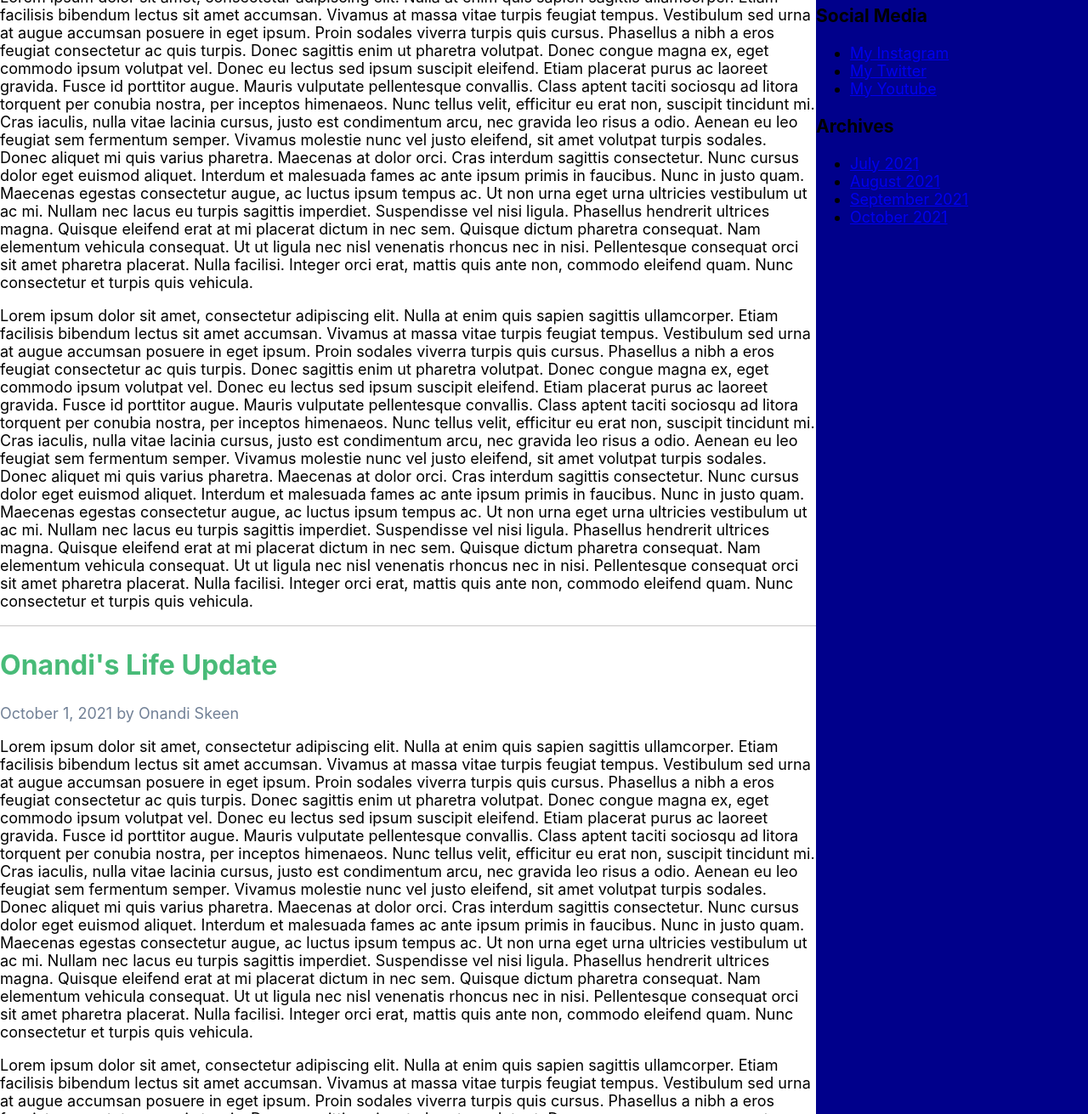
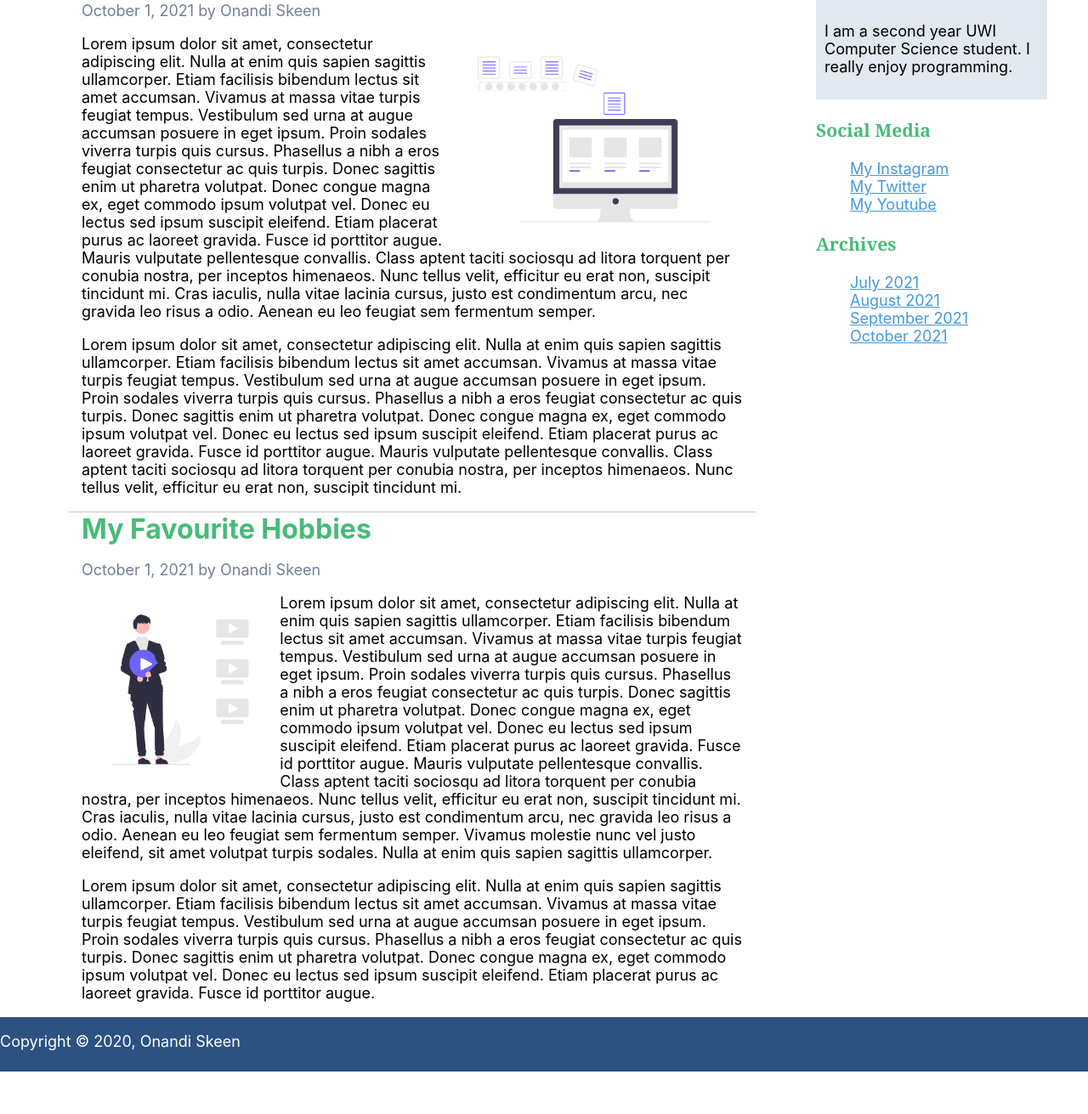
Before and after one commit to RyZeRaid/info2180-lab2, a plain HTML site: page index.html in a window 1280 px wide. Shown: the part 453-1764 px from the top of the page at 85% size. After the commit the page ends 1714 px from the top, so only its background shows below. Drawn offline with Linux system fonts and the light colour scheme.

Commit message:
Updated html, css file and added image files

```diff
--- a/index.html
+++ b/index.html
@@ -17,33 +17,24 @@
     <article>
         <h2>Onandi's Life Update</h2>
         <p id="date">October 1, 2021 by Onandi Skeen</p>
+        <img id="computer" src="./img/undraw_data_processing_yrrv.png" alt="Computer">
         <p>Lorem ipsum dolor sit amet, consectetur adipiscing elit. Nulla at enim quis sapien sagittis ullamcorper. Etiam facilisis bibendum lectus sit amet accumsan. Vivamus at massa vitae turpis feugiat tempus. Vestibulum sed urna at augue accumsan posuere in eget ipsum. Proin sodales viverra turpis quis cursus. Phasellus a nibh a eros feugiat consectetur ac quis turpis. Donec sagittis enim ut pharetra volutpat. Donec congue magna ex, eget commodo ipsum volutpat vel. Donec eu lectus sed ipsum suscipit eleifend. Etiam placerat purus ac laoreet gravida. Fusce id porttitor augue. Mauris vulputate pellentesque convallis. Class aptent taciti sociosqu ad litora torquent per conubia nostra, per inceptos himenaeos. Nunc tellus velit, efficitur eu erat non, suscipit tincidunt mi. Cras iaculis, nulla vitae lacinia cursus, justo est condimentum arcu, nec gravida leo risus a odio.
 
-            Aenean eu leo feugiat sem fermentum semper. Vivamus molestie nunc vel justo eleifend, sit amet volutpat turpis sodales. Donec aliquet mi quis varius pharetra. Maecenas at dolor orci. Cras interdum sagittis consectetur. Nunc cursus dolor eget euismod aliquet. Interdum et malesuada fames ac ante ipsum primis in faucibus.
-
-            Nunc in justo quam. Maecenas egestas consectetur augue, ac luctus ipsum tempus ac. Ut non urna eget urna ultricies vestibulum ut ac mi. Nullam nec lacus eu turpis sagittis imperdiet. Suspendisse vel nisi ligula. Phasellus hendrerit ultrices magna. Quisque eleifend erat at mi placerat dictum in nec sem. Quisque dictum pharetra consequat. Nam elementum vehicula consequat. Ut ut ligula nec nisl venenatis rhoncus nec in nisi. Pellentesque consequat orci sit amet pharetra placerat. Nulla facilisi. Integer orci erat, mattis quis ante non, commodo eleifend quam. Nunc consectetur et turpis quis vehicula.</p>
-        <p>Lorem ipsum dolor sit amet, consectetur adipiscing elit. Nulla at enim quis sapien sagittis ullamcorper. Etiam facilisis bibendum lectus sit amet accumsan. Vivamus at massa vitae turpis feugiat tempus. Vestibulum sed urna at augue accumsan posuere in eget ipsum. Proin sodales viverra turpis quis cursus. Phasellus a nibh a eros feugiat consectetur ac quis turpis. Donec sagittis enim ut pharetra volutpat. Donec congue magna ex, eget commodo ipsum volutpat vel. Donec eu lectus sed ipsum suscipit eleifend. Etiam placerat purus ac laoreet gravida. Fusce id porttitor augue. Mauris vulputate pellentesque convallis. Class aptent taciti sociosqu ad litora torquent per conubia nostra, per inceptos himenaeos. Nunc tellus velit, efficitur eu erat non, suscipit tincidunt mi. Cras iaculis, nulla vitae lacinia cursus, justo est condimentum arcu, nec gravida leo risus a odio.
-
-            Aenean eu leo feugiat sem fermentum semper. Vivamus molestie nunc vel justo eleifend, sit amet volutpat turpis sodales. Donec aliquet mi quis varius pharetra. Maecenas at dolor orci. Cras interdum sagittis consectetur. Nunc cursus dolor eget euismod aliquet. Interdum et malesuada fames ac ante ipsum primis in faucibus.
-
-            Nunc in justo quam. Maecenas egestas consectetur augue, ac luctus ipsum tempus ac. Ut non urna eget urna ultricies vestibulum ut ac mi. Nullam nec lacus eu turpis sagittis imperdiet. Suspendisse vel nisi ligula. Phasellus hendrerit ultrices magna. Quisque eleifend erat at mi placerat dictum in nec sem. Quisque dictum pharetra consequat. Nam elementum vehicula consequat. Ut ut ligula nec nisl venenatis rhoncus nec in nisi. Pellentesque consequat orci sit amet pharetra placerat. Nulla facilisi. Integer orci erat, mattis quis ante non, commodo eleifend quam. Nunc consectetur et turpis quis vehicula.</p>
+            Aenean eu leo feugiat sem fermentum semper.</p>
+        <p>Lorem ipsum dolor sit amet, consectetur adipiscing elit. Nulla at enim quis sapien sagittis ullamcorper. Etiam facilisis bibendum lectus sit amet accumsan. Vivamus at massa vitae turpis feugiat tempus. Vestibulum sed urna at augue accumsan posuere in eget ipsum. Proin sodales viverra turpis quis cursus. Phasellus a nibh a eros feugiat consectetur ac quis turpis. Donec sagittis enim ut pharetra volutpat. Donec congue magna ex, eget commodo ipsum volutpat vel. Donec eu lectus sed ipsum suscipit eleifend. Etiam placerat purus ac laoreet gravida. Fusce id porttitor augue. Mauris vulputate pellentesque convallis. Class aptent taciti sociosqu ad litora torquent per conubia nostra, per inceptos himenaeos. Nunc tellus velit, efficitur eu erat non, suscipit tincidunt mi.</p>
     </article>
 
     <hr>
 
     <article>
-        <h2>Onandi's Life Update</h2>
+        <h2>My Favourite Hobbies</h2>
         <p id="date">October 1, 2021 by Onandi Skeen</p>
+        <img id="online" src="./img/undraw_Online_video_re_fou2.png" alt="Online Video">
         <p>Lorem ipsum dolor sit amet, consectetur adipiscing elit. Nulla at enim quis sapien sagittis ullamcorper. Etiam facilisis bibendum lectus sit amet accumsan. Vivamus at massa vitae turpis feugiat tempus. Vestibulum sed urna at augue accumsan posuere in eget ipsum. Proin sodales viverra turpis quis cursus. Phasellus a nibh a eros feugiat consectetur ac quis turpis. Donec sagittis enim ut pharetra volutpat. Donec congue magna ex, eget commodo ipsum volutpat vel. Donec eu lectus sed ipsum suscipit eleifend. Etiam placerat purus ac laoreet gravida. Fusce id porttitor augue. Mauris vulputate pellentesque convallis. Class aptent taciti sociosqu ad litora torquent per conubia nostra, per inceptos himenaeos. Nunc tellus velit, efficitur eu erat non, suscipit tincidunt mi. Cras iaculis, nulla vitae lacinia cursus, justo est condimentum arcu, nec gravida leo risus a odio.
 
-            Aenean eu leo feugiat sem fermentum semper. Vivamus molestie nunc vel justo eleifend, sit amet volutpat turpis sodales. Donec aliquet mi quis varius pharetra. Maecenas at dolor orci. Cras interdum sagittis consectetur. Nunc cursus dolor eget euismod aliquet. Interdum et malesuada fames ac ante ipsum primis in faucibus.
-
-            Nunc in justo quam. Maecenas egestas consectetur augue, ac luctus ipsum tempus ac. Ut non urna eget urna ultricies vestibulum ut ac mi. Nullam nec lacus eu turpis sagittis imperdiet. Suspendisse vel nisi ligula. Phasellus hendrerit ultrices magna. Quisque eleifend erat at mi placerat dictum in nec sem. Quisque dictum pharetra consequat. Nam elementum vehicula consequat. Ut ut ligula nec nisl venenatis rhoncus nec in nisi. Pellentesque consequat orci sit amet pharetra placerat. Nulla facilisi. Integer orci erat, mattis quis ante non, commodo eleifend quam. Nunc consectetur et turpis quis vehicula.</p>
-        <p>Lorem ipsum dolor sit amet, consectetur adipiscing elit. Nulla at enim quis sapien sagittis ullamcorper. Etiam facilisis bibendum lectus sit amet accumsan. Vivamus at massa vitae turpis feugiat tempus. Vestibulum sed urna at augue accumsan posuere in eget ipsum. Proin sodales viverra turpis quis cursus. Phasellus a nibh a eros feugiat consectetur ac quis turpis. Donec sagittis enim ut pharetra volutpat. Donec congue magna ex, eget commodo ipsum volutpat vel. Donec eu lectus sed ipsum suscipit eleifend. Etiam placerat purus ac laoreet gravida. Fusce id porttitor augue. Mauris vulputate pellentesque convallis. Class aptent taciti sociosqu ad litora torquent per conubia nostra, per inceptos himenaeos. Nunc tellus velit, efficitur eu erat non, suscipit tincidunt mi. Cras iaculis, nulla vitae lacinia cursus, justo est condimentum arcu, nec gravida leo risus a odio.
-
-            Aenean eu leo feugiat sem fermentum semper. Vivamus molestie nunc vel justo eleifend, sit amet volutpat turpis sodales. Donec aliquet mi quis varius pharetra. Maecenas at dolor orci. Cras interdum sagittis consectetur. Nunc cursus dolor eget euismod aliquet. Interdum et malesuada fames ac ante ipsum primis in faucibus.
-
-            Nunc in justo quam. Maecenas egestas consectetur augue, ac luctus ipsum tempus ac. Ut non urna eget urna ultricies vestibulum ut ac mi. Nullam nec lacus eu turpis sagittis imperdiet. Suspendisse vel nisi ligula. Phasellus hendrerit ultrices magna. Quisque eleifend erat at mi placerat dictum in nec sem. Quisque dictum pharetra consequat. Nam elementum vehicula consequat. Ut ut ligula nec nisl venenatis rhoncus nec in nisi. Pellentesque consequat orci sit amet pharetra placerat. Nulla facilisi. Integer orci erat, mattis quis ante non, commodo eleifend quam. Nunc consectetur et turpis quis vehicula.</p>
+            Aenean eu leo feugiat sem fermentum semper. Vivamus molestie nunc vel justo eleifend, sit amet volutpat turpis sodales. Nulla at enim quis sapien sagittis ullamcorper.
+        </p>
+        <p>Lorem ipsum dolor sit amet, consectetur adipiscing elit. Nulla at enim quis sapien sagittis ullamcorper. Etiam facilisis bibendum lectus sit amet accumsan. Vivamus at massa vitae turpis feugiat tempus. Vestibulum sed urna at augue accumsan posuere in eget ipsum. Proin sodales viverra turpis quis cursus. Phasellus a nibh a eros feugiat consectetur ac quis turpis. Donec sagittis enim ut pharetra volutpat. Donec congue magna ex, eget commodo ipsum volutpat vel. Donec eu lectus sed ipsum suscipit eleifend. Etiam placerat purus ac laoreet gravida. Fusce id porttitor augue.</p>
 
     </article>
  </main>
@@ -73,7 +64,7 @@
     </section>
  </aside>
  <footer>
- <p>Copyright &copy; 2020, Your Name</p>
+ <p>Copyright &copy; 2020, Onandi Skeen</p>
  </footer>
 </div>
 </body>
--- a/styles.css
+++ b/styles.css
@@ -8,7 +8,7 @@ body{
 .container{
     display: grid;
     grid-template-columns: 75% auto;
-    grid-template-rows: 15% auto 10%;
+    grid-template-rows: 25% auto 4%;
     grid-template-areas:
         "header header"
         "article sidebar"
@@ -22,20 +22,30 @@ header{
     justify-content: center;
     align-items: center;
     flex-direction: column;
+    margin-bottom: 40px;
+}
+
+main {
+    padding-left: 10%;
+    padding-right: 9%;
 }
 
 aside{
     grid-area: sidebar;
-    background-color: darkblue;
+    padding-right: 15%;
 }
 
 footer{
     grid-area: footer;
-    background-color: #c9c7c7;
+    background-color: #2C5282;
+}
+
+footer p {
+    color: #FFFFFF;
 }
 
 header img {
-    max-width: 10%;
+    max-width: 11%;
     border-radius: 100vh;
     margin: 2vh;
 }
@@ -54,15 +64,51 @@ header h1 {
 article h2 {
     font-size: 32px;
     color: #48BB78;
+    margin: 0;
+    padding: 0;
 }
 
 #date {
     color:  #718096;
 }
 
+#computer {
+    max-width: 45%;
+    float: right;
+}
+
+#online {
+    max-width: 30%;
+    float: left;
+}
+
 hr {
     margin: 0 -15px;
     border: 0;
     border-top: 1px solid #c9c7c7;
+}
 
+#Social h3, #Archives h3, #About h3 {
+    font-family: Georgia, 'Times New Roman', Times, serif;
 }
+
+#Social h3, #Archives h3 {
+    color: #48BB78;
+}
+
+#About h3 {
+    color: #000000;
+}
+
+#About {
+    background-color: #E2E8F0;
+    padding: 10px;
+}
+
+a {
+    color: #4299E1;
+}
+
+ul {
+    list-style-type: none;
+}
```
Also changed, not shown: img/undraw_Online_video_re_fou2.png (added), img/undraw_data_processing_yrrv.png (added).
